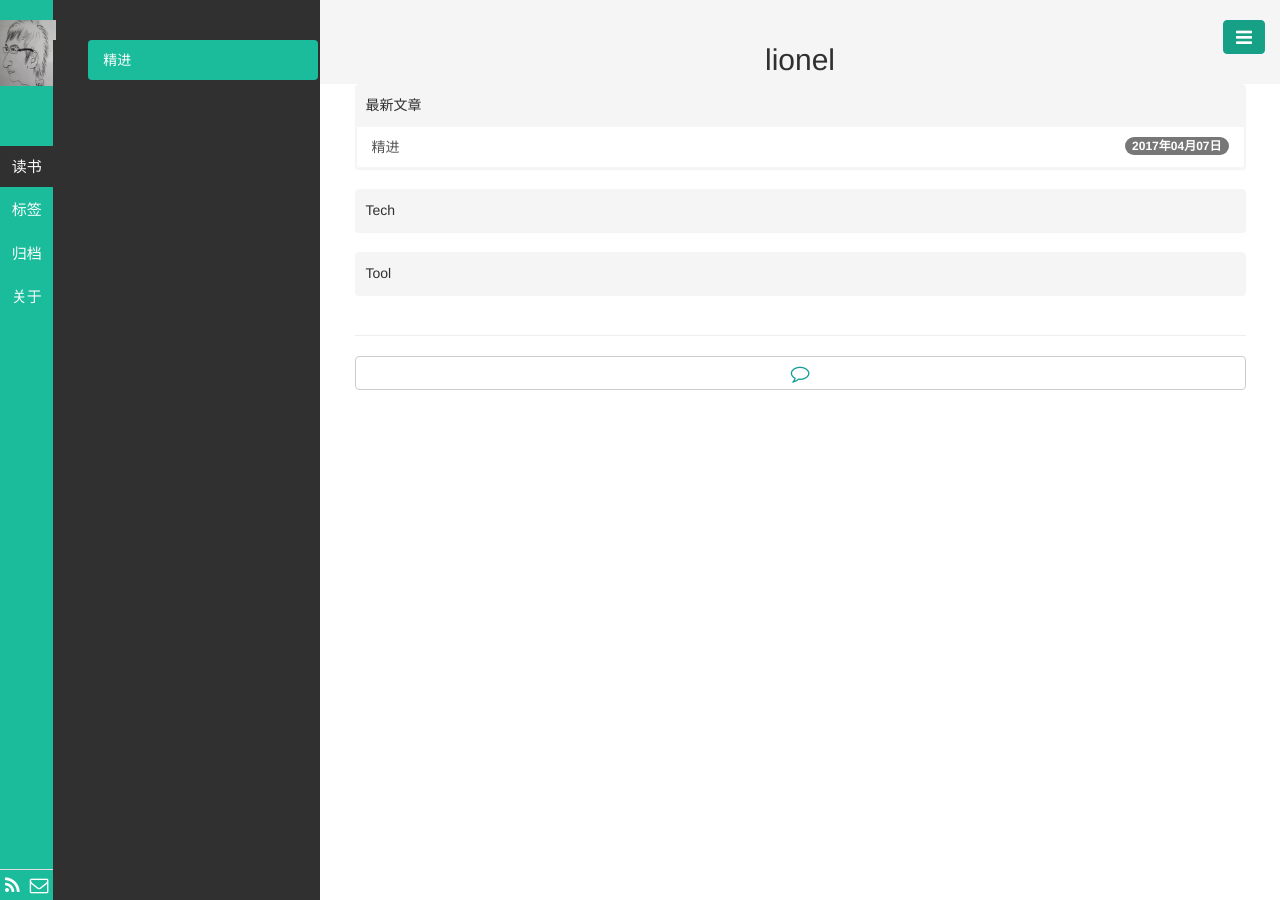
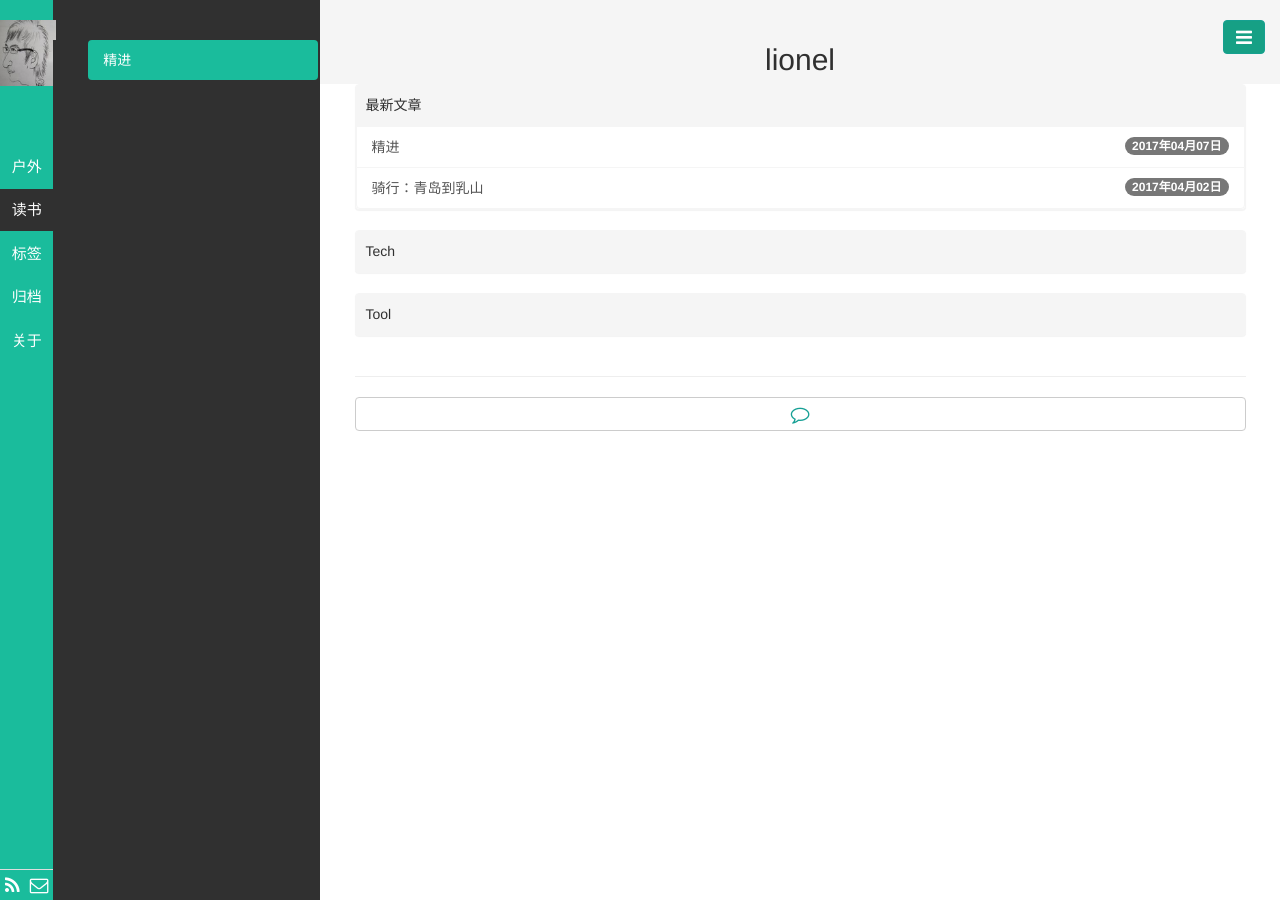
Before and after one commit to wolflion/blog, a Jekyll site: the page built from index.html, in a window 1280 px wide. Built offline with Jekyll 4.4.1, drawn with Linux system fonts in a browser that asks for light colours; Markdown is read by kramdown in place of the engine named in the settings; the list of posts is cut into pages by our own code; some of the changed lines change nothing that is shown.

Commit message:
Cycling-Qingdao-Rushan.md
Cycling-Qingdao-Rushan.md

```diff
--- /dev/null
+++ b/_posts/户外/2017-04-02-Cycling-Shandong-Qingdao.md
@@ -0,0 +1,31 @@
+---
+layout: post
+title: 骑行：青岛到乳山
+category: 户外
+tags: 户外
+keywords:
+description:
+---
+
+![Cycling-Qingdao-Rushan](/public/img/outdoor/Cycling-Qingdao-Rushan.jpg)
+
+##  缘起
++ 20170208做了一份[攻略](http://www.jianshu.com/p/385cb6bba572)，因为众所周知的原因，攻略只做到了乳山。
+
+##  行程
+###  D0：
++ 其实从哪天准备的也不知道，因为真的没怎么准备。4月1日16点左右去了趟东李村的迪卡侬买了条49.9的骑行裤，怕屁股疼。
++ 出发前一天晚上，出实验室了，把学院门口的自行车推到了宿舍楼下，气是跑光了，我晚上也没打气，也不知哪来的自信，觉得明早一定能打足气骑行。
+
+###  D1：4月2日
++ 早上7:30出的宿舍门，找*半指骑行手套*没找到，不知道丢哪了。随手拿了个棉手套出门了，拿着个小气筒给我的车胎打气，前胎还算给力，后胎死活打不足，勉强够骑，凑合着骑吧，想着有修车的地方找个气筒打吧。
++ 车胎气压不足，骑了特别费劲，但也没有气筒了，硬着头皮骑。路过**仰口隧道**（我有点担心，毕竟非机动车不能进隧道，但又骑不块，好在中间有休息的地方），往前走绕了去看了下**海洋国家实验室** （我也不是海洋方向的，看看好了），继续就到了**山东大学青岛校区**（早上没吃早饭，背的牛奶也喝完了，吃了个盖浇饭。路口有个修摩托车，但老板不在，我又不敢瞎拿人家气筒，等了会儿还是没来，继续凑合骑吧）。
++ 出**李沧区**，看到**即墨界**的时候，特别激动，骑了半天终于出了一个县了，
+
+###  D2：4月3日
++ 14：00左右骑到了乳山汽车站，正好赶上14：20发往青岛的车，17点左右到的青岛北站，我从*重庆中路*骑行了10公里回到学校。
+
+##  致谢
++ 最重要的是感谢天气，天气真的没有为难我，虽然可能逆风，但我知道要去的方向，风的方向反而不那么重要了。
++ 感谢**Vincent**，最早给我骑行感触的是他，他一张自行车放在青岛农业大学门口的照片，当时看起来没啥的照片，没想到我后来莫名到了青岛读研究生院，也骑行了山东一段。
++ 感谢**萍姐**，她是15年骑了山东半岛，我没骑下来。
```
Also changed, not shown: _posts/读书/2017-04-07-Book.md (+1 -0 lines), public/img/outdoor/Cycling-Qingdao-Rushan.jpg (added).
